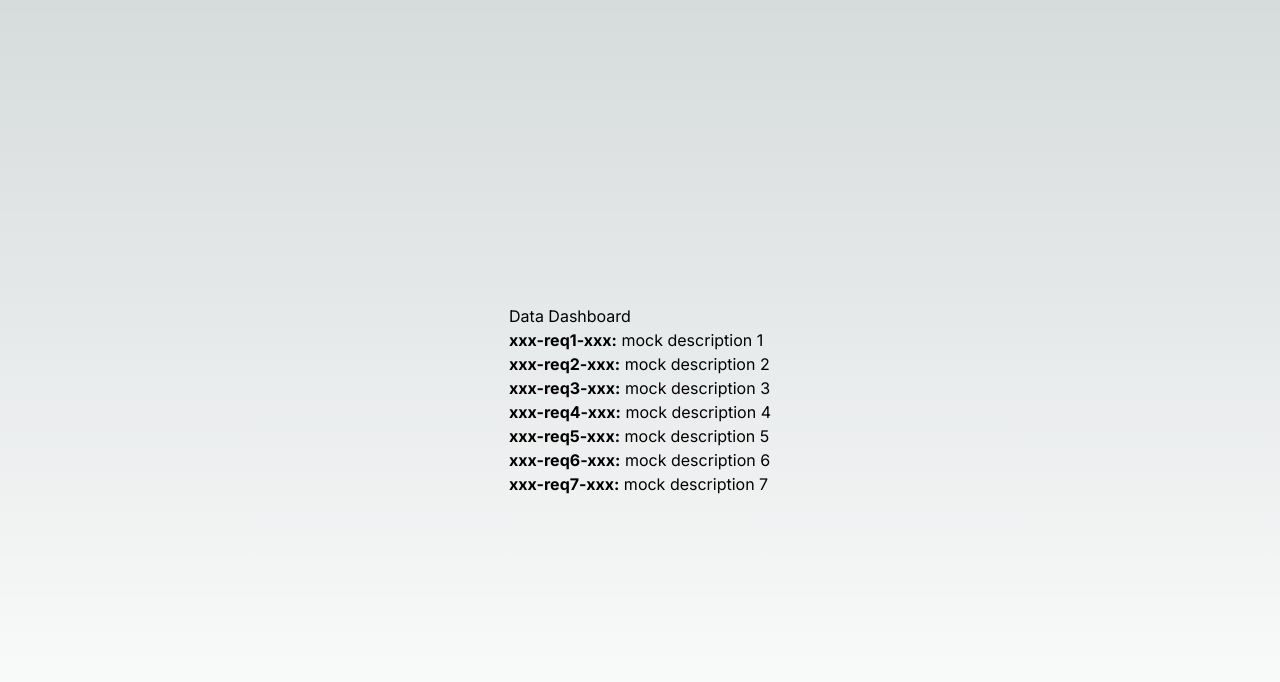
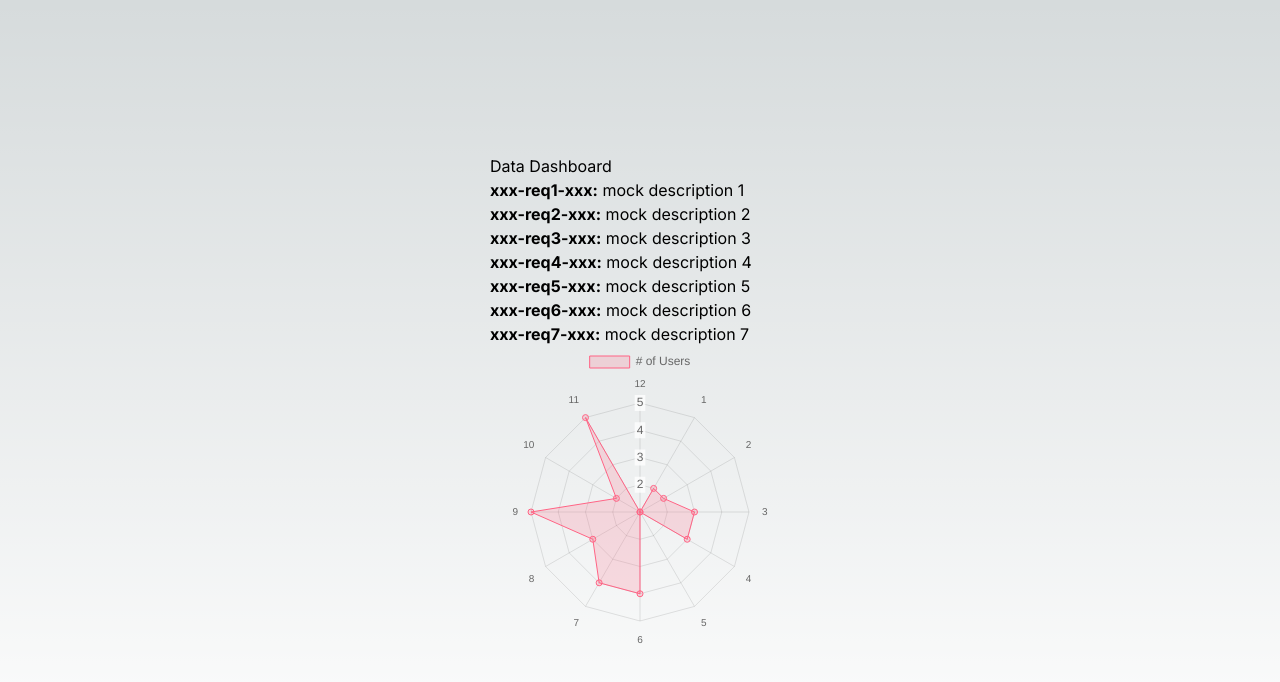
Before and after one commit to hcs-t4sg/eng-f23-community-response-works2, a Next.js app: page /dataDashboard in a window 1280 px wide. Shown: the top 682 px of the page. Built offline with nearby package versions, Linux system fonts and the light colour scheme.

Commit message:
radial graph added

```diff
--- a/src/app/dataDashboard/api_request/t4sg_mock.ts
+++ b/src/app/dataDashboard/api_request/t4sg_mock.ts
@@ -1,6 +1,5 @@
 import { AuthTokens, BasicCredentials, DefaultAttributeCategories, DefaultRoleIds, DefaultRoles, DefaultTagCategories, HelpRequest, Me, OrganizationMetadata, ProtectedUser, RequestStatus, TeamMemberMetadata, User } from './models'
 import { ClientSideFormat, OrgContext, TokenContext } from './api'
-
 /**
  * Mock of what startup would look like
  */
--- a/src/app/dataDashboard/page.tsx
+++ b/src/app/dataDashboard/page.tsx
@@ -3,6 +3,8 @@
 import React, { useEffect, useState } from 'react';
 import json_mock_request from './requests';
 import { HelpRequest } from './api_request/models';
+import { RadarGraph } from './radial_graph';
+
 
 // Example function to show how an API might behave
 async function queryExampleAPI(querystring: string) {
@@ -69,6 +71,7 @@ function DataDashboard() {
       <ul>
         {dashboard}
       </ul>
+<RadarGraph></RadarGraph>
     </div>
   );
 }
--- /dev/null
+++ b/src/app/dataDashboard/radial_graph.tsx
@@ -0,0 +1,37 @@
+import React from 'react';
+import {
+  Chart as ChartJS,
+  RadialLinearScale,
+  PointElement,
+  LineElement,
+  Filler,
+  Tooltip,
+  Legend,
+} from 'chart.js';
+import { Radar } from 'react-chartjs-2';
+
+ChartJS.register(
+  RadialLinearScale,
+  PointElement,
+  LineElement,
+  Filler,
+  Tooltip,
+  Legend
+);
+
+export const data = {
+  labels: [12, 1, 2, 3, 4, 5, 6, 7, 8, 9, 10, 11],
+  datasets: [
+    {
+      label: '# of Users',
+      data: [1, 2, 2, 3, 3, 1, 4, 4, 3, 5, 2, 5],
+      backgroundColor: 'rgba(255, 99, 132, 0.2)',
+      borderColor: 'rgba(255, 99, 132, 1)',
+      borderWidth: 1,
+    },
+  ],
+};
+
+export function RadarGraph() {
+  return <Radar data={data} />;
+}
--- a/tsconfig.json
+++ b/tsconfig.json
@@ -8,7 +8,7 @@
     "noEmit": true,
     "esModuleInterop": true,
     "module": "esnext",
-    "moduleResolution": "bundler",
+    "moduleResolution": "node",
     "resolveJsonModule": true,
     "isolatedModules": true,
     "jsx": "preserve",
```
Also changed, not shown: package.json (+8 -5 lines), 1 other file (tests, documents, lock files or other folders).
